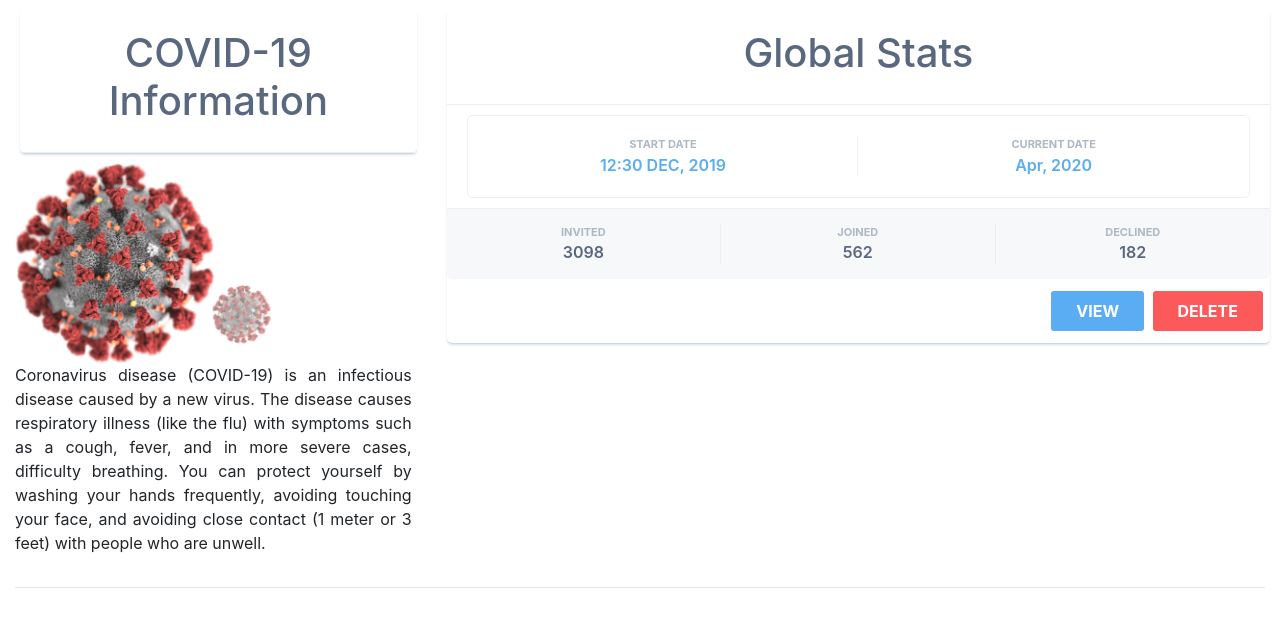
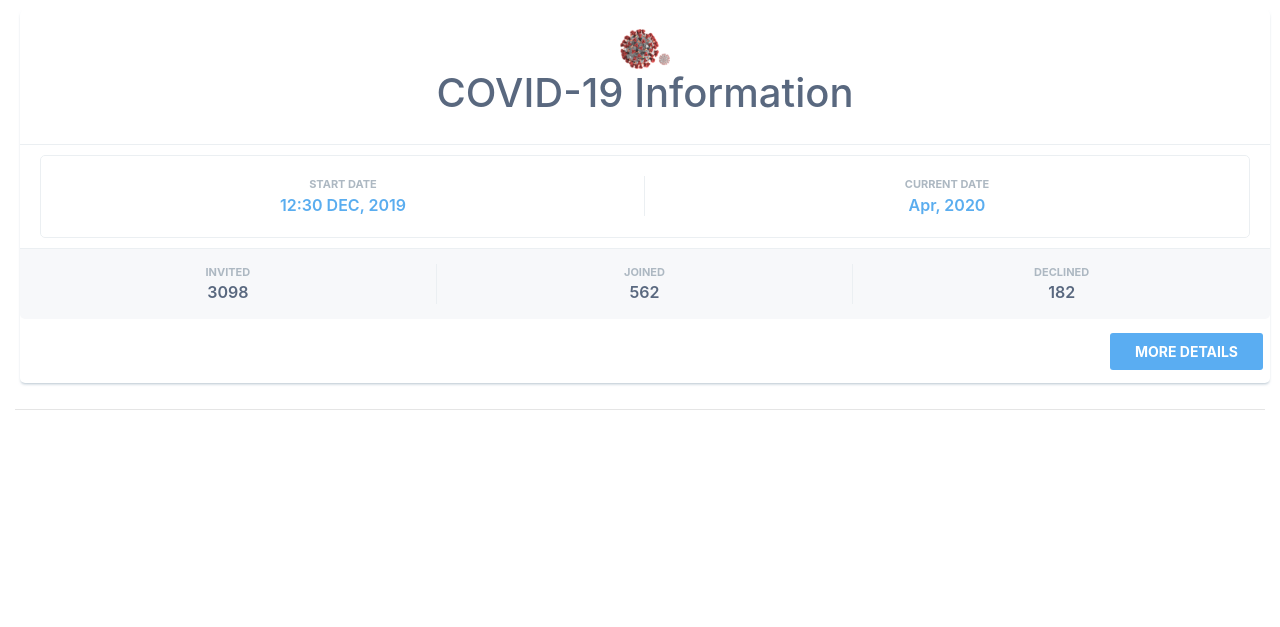
Before and after one commit to FaithPhilemon/covid19-tracker, a CodeIgniter app: page /database/ in a window 1280 px wide. Shown: the top 627 px of the page. Run offline with CodeIgniter, Linux system fonts and the light colour scheme; data that the repository does not hold is empty; some libraries are stand-ins or nearby versions.

Commit message:
clean-up UI

```diff
--- a/application/views/welcome_message.php
+++ b/application/views/welcome_message.php
@@ -20,37 +20,15 @@ defined('BASEPATH') OR exit('No direct script access allowed');
 
     <div class="container-fluid">
         <div class="row">
-            <div class="col-lg-4 col-md-4 col-sm-6 col-xs-12">
+            <div class="col-lg-12 col-md-12 col-sm-6 col-xs-12">
                 <div class="tile">
                     <div class="wrapper">
                         <div class="header">
-                            <h1>COVID-19 Information</h1>
+                          <img src="<?=base_url('assets/img/c19.png') ?>" height="40" width="50" alt="Image 1">
+                          <h1>COVID-19 Information</h1>
                         </div>
                     </div>
-                </div>
 
-                <img src="<?=base_url('assets/img/c19.png') ?>" height="200" alt="Image 1">
-
-
-
-                 <p class="text-justify">
-                    Coronavirus disease (COVID-19) is an infectious disease caused by a new virus.
-                    The disease causes respiratory illness (like the flu) with symptoms such as a
-                    cough, fever, and in more severe cases, difficulty breathing. You can protect yourself
-                     by washing your hands frequently, avoiding touching your face, and avoiding close
-                     contact (1 meter or 3 feet) with people who are unwell.
-                </p>
-
-
-            </div>
-
-            <div class="col-lg-8 col-md-8 col-sm-6 col-xs-12">
-                <div class="tile">
-                    <div class="wrapper">
-                        <div class="header">
-                            <h1>Global Stats</h1>
-                        </div>
-                    </div>
 
                     <div class="dates">
                         <div class="start">
@@ -80,11 +58,27 @@ defined('BASEPATH') OR exit('No direct script access allowed');
 
 
                     <div class="footer">
-                        <a href="#" class="Cbtn Cbtn-primary">View</a>
-                        <a href="#" class="Cbtn Cbtn-danger">Delete</a>
+                        <a href="https://www.who.int/emergencies/diseases/novel-coronavirus-2019/events-as-they-happen" class="Cbtn Cbtn-primary btn-sm">More Details</a>
+                        <!-- <a href="#" class="Cbtn Cbtn-danger">Delete</a> -->
                     </div>
+
                 </div>
+
+
+
+
+
+                 <!-- <p class="text-justify">
+                    Coronavirus disease (COVID-19) is an infectious disease caused by a new virus.
+                    The disease causes respiratory illness (like the flu) with symptoms such as a
+                    cough, fever, and in more severe cases, difficulty breathing. You can protect yourself
+                     by washing your hands frequently, avoiding touching your face, and avoiding close
+                     contact (1 meter or 3 feet) with people who are unwell.
+                </p> -->
+
+
             </div>
+
         </div>
 
         <hr>
```
